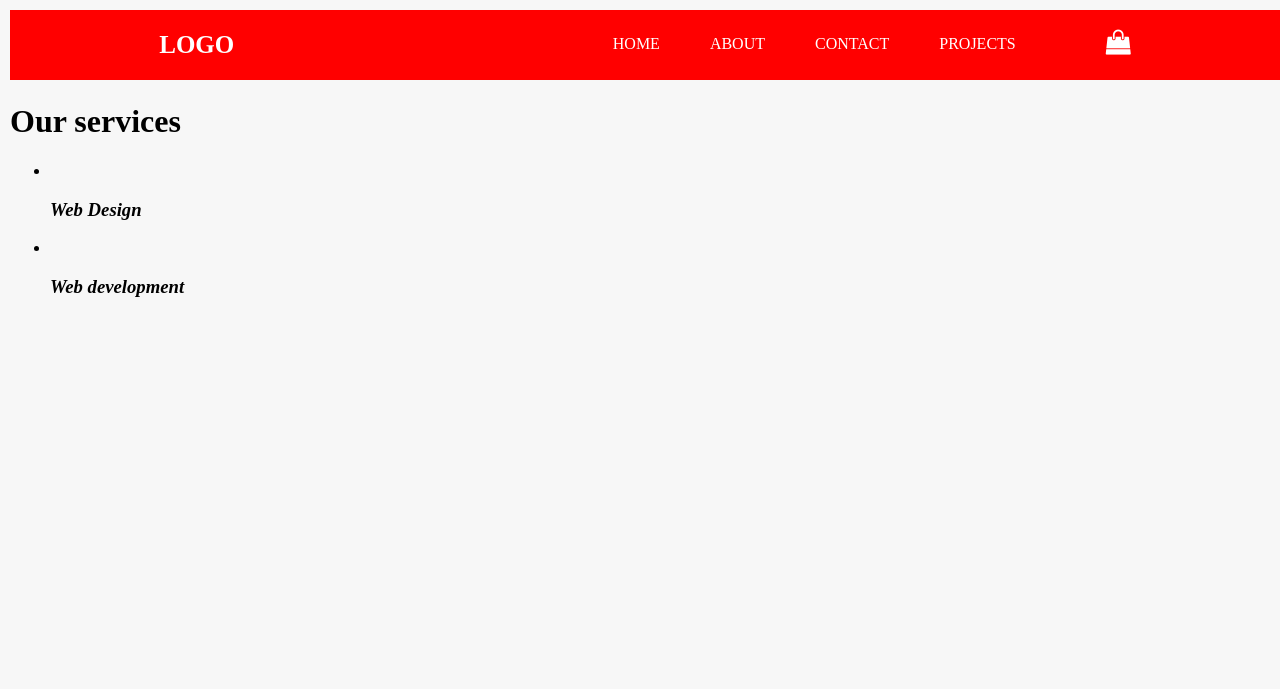
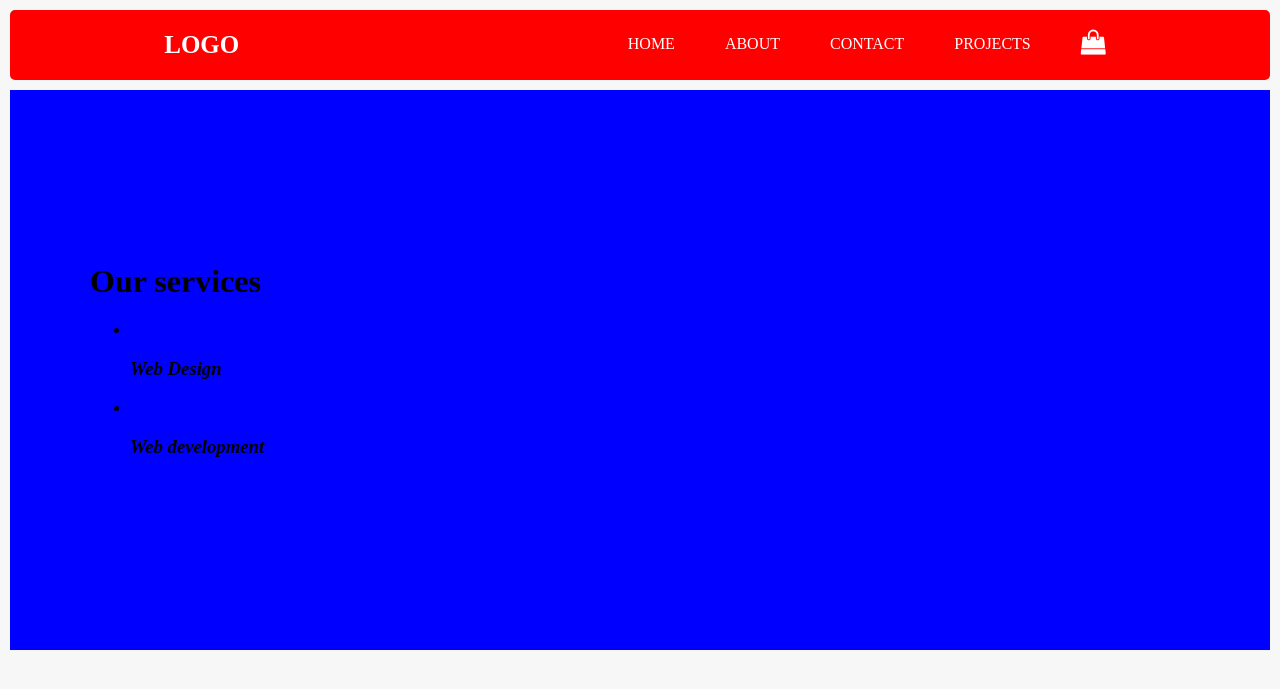
Before and after one commit to Savage-tech555/Company-potfolio, a PHP site: page / in a window 1280 px wide. Shown: the top 689 px of the page. Run offline with PHP 8.4, Linux system fonts and the light colour scheme.

Commit message:
mobile responsiveness

```diff
--- a/css/style.css
+++ b/css/style.css
@@ -12,13 +12,12 @@ body, html
 
 header
 {
-    width: 100%;
-    position: fixed;
     display: flex;
     flex-wrap: wrap;
     justify-content: space-around;
     background: red;
     align-items: center;
+    border-radius: 5px;
 }
 
 header .logo h2
@@ -40,6 +39,23 @@ header .logo h2
     margin-left: 30px;
 }
 
+@media only screen and (max-width: 600px)
+{
+    .menu ul li
+{
+    padding-left: 5px;
+    padding-right: 5px;
+    margin-left: 10px;
+    font-size: 13px;
+}
+
+.menu ul li a i
+{
+    font-size: 20px;
+    margin-right: 40px;
+}
+}
+
 .menu ul li a
 {
     text-decoration: none;
@@ -49,6 +65,13 @@ header .logo h2
 .menu ul li a i
 {
     font-size: 25px;
-    margin-left: 40px;
     margin-top: -5px;
 }
+
+.content
+{
+    background: blue;
+    height: 50vh;
+    margin-top: 10px;
+    padding: 80px;
+}
```
